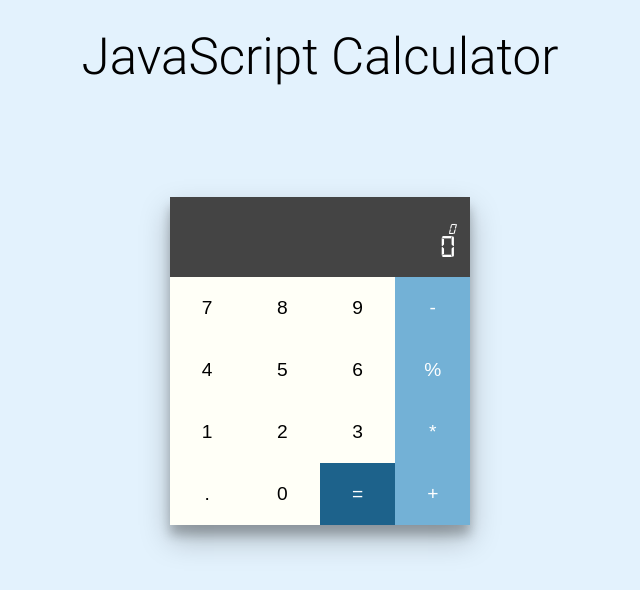
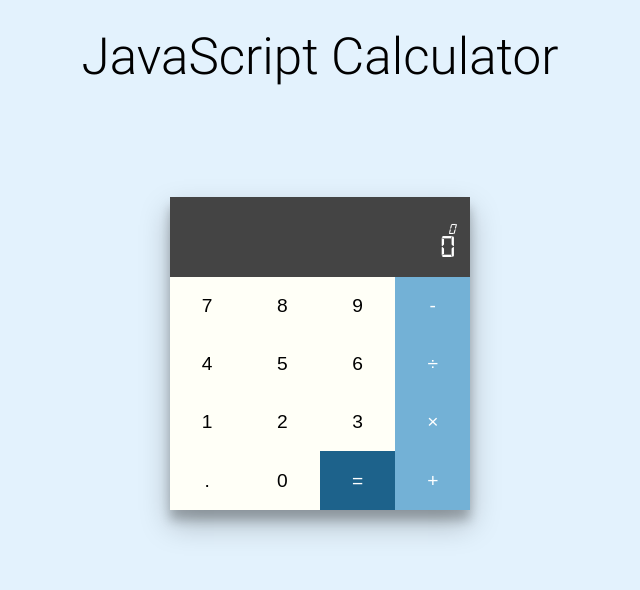
Before and after one commit to 60noy/Calculator, a React app: page / in a window 1280 px wide. Shown: the top 590 px of the page, without its empty margins (320-960 px from the left). Built offline with nearby package versions, Linux system fonts and the light colour scheme.

Commit message:
changed division and multipication signs

```diff
--- a/src/components/BasicButton/styles.css
+++ b/src/components/BasicButton/styles.css
@@ -1,14 +1,15 @@
 /* normal styles for default button*/
 .normal{
-  font-size: 1vw;
+  font-size: 1.4vw;
   border: none;
-  padding:20px;
-  margin: 1;
   width: 25%;
+  margin: 0;
+  padding: 6%;
   color:#000;
   outline: none;
   cursor: pointer !important;
   transition: .5s;
+  display: inline-block;
 }
 
 /*numberial button styles*/
@@ -40,10 +41,13 @@
   composes: normal;
   background-color: #1D628B;
   color: #fff;
-  /*height: 8em;*/
 }
 .calculate:hover{
   background-color: #035586;
+}
+.dot{
+  composes: numerial;
+  font-size: 2vw;
 }
 
 @media (max-width: 1400px) {
--- a/src/containers/ButtonsContainer/index.js
+++ b/src/containers/ButtonsContainer/index.js
@@ -14,13 +14,13 @@ const ButtonsContainer = ({ onNumerialButtonClick, onSignButtonClick, onCalculat
       <BasicButton label="4" type="numerial" onClick={() => onNumerialButtonClick(4)} />
       <BasicButton label="5" type="numerial" onClick={() => onNumerialButtonClick(5)} />
       <BasicButton label="6" type="numerial" onClick={() => onNumerialButtonClick(6)} />
-      <BasicButton label="%" type="expression" onClick={() => onSignButtonClick('/')} />
+      <BasicButton label="&divide;" type="expression" onClick={() => onSignButtonClick('/')} />
     </div>
     <div>
       <BasicButton label="1" type="numerial" onClick={() => onNumerialButtonClick(1)} />
       <BasicButton label="2" type="numerial" onClick={() => onNumerialButtonClick(2)} />
       <BasicButton label="3" type="numerial" onClick={() => onNumerialButtonClick(3)} />
-      <BasicButton label="*" type="expression" onClick={() => onSignButtonClick('*')} />
+      <BasicButton label="&times;" type="expression" onClick={() => onSignButtonClick('*')} />
     </div>
     <div>
       <BasicButton label="." type="numerial" onClick={() => onNumerialButtonClick('.')} />
```
